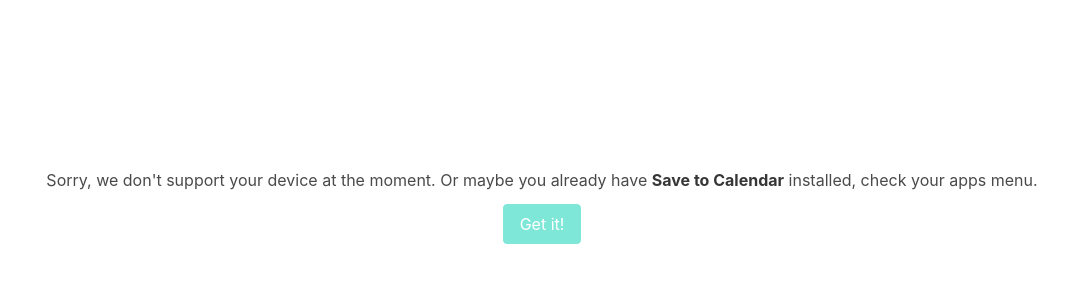
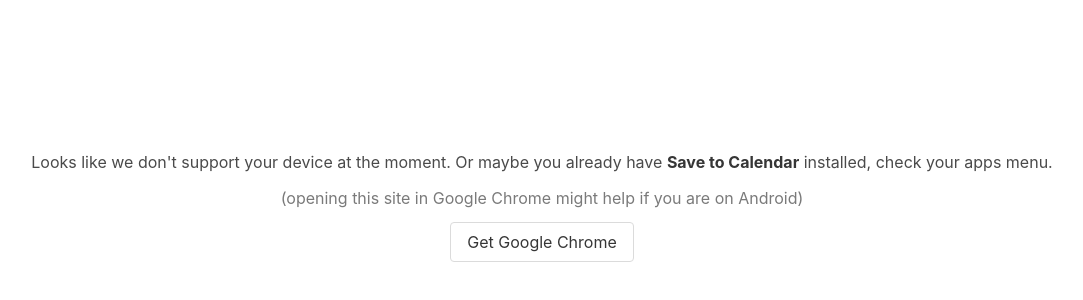
Before and after one commit to pyzhianov/save-to-calendar, a React (Create React App) app: page / in a window 1280 px wide. Shown: the part 194-494 px from the top of the page, without its empty margins (98-1181 px from the left). Built offline with nearby package versions, Linux system fonts and the light colour scheme.

Commit message:
Get Chrome

```diff
--- a/src/InstallPage.tsx
+++ b/src/InstallPage.tsx
@@ -27,9 +27,18 @@
         en: "Now start using it!",
         ru: "Получилось! 🎉",
     }),
+    CHROME: t({
+        en: "Get Google Chrome",
+        ru: "Установить Google Chrome",
+    }),
+    CHROME_TIP: t({
+        en:
+            "(opening this site in Google Chrome might help if you are on Android)",
+        ru: "(еще можно попробовать открыть этот сайт в Google Chrome)",
+    }),
     ALREADY: t({
         en:
-            "Sorry, we don't support your device at the moment. Or maybe you already have <strong>Save to Calendar</strong> installed, check your apps menu.",
+            "Looks like we don't support your device at the moment. Or maybe you already have <strong>Save to Calendar</strong> installed, check your apps menu.",
         ru:
             "Кажется, мы пока не поддерживаем ваше устройство, 😭 но возможно, вы уже установили <strong>Save to Calendar</strong> - поищите среди других приложений. 🤷‍",
     }),
@@ -62,7 +71,7 @@
                         )}
                     </div>
 
-                    {!wasInstalled && (
+                    {!wasInstalled && installEvent && (
                         <div className="field">
                             <button
                                 className="button is-big is-primary"
@@ -75,6 +84,26 @@
                             </button>
                         </div>
                     )}
+
+                    {!wasInstalled && !installEvent && (
+                        <>
+                            <div className="field">
+                                <p className="has-text-grey">
+                                    {Text.CHROME_TIP}
+                                </p>
+                            </div>
+                            <div className="field">
+                                <a
+                                    href="https://play.google.com/store/apps/details?id=com.android.chrome"
+                                    rel="noopener noreferrer"
+                                    target="_blank"
+                                    className="button is-big"
+                                >
+                                    {Text.CHROME}
+                                </a>
+                            </div>
+                        </>
+                    )}
                 </div>
             </div>
         </section>
```
